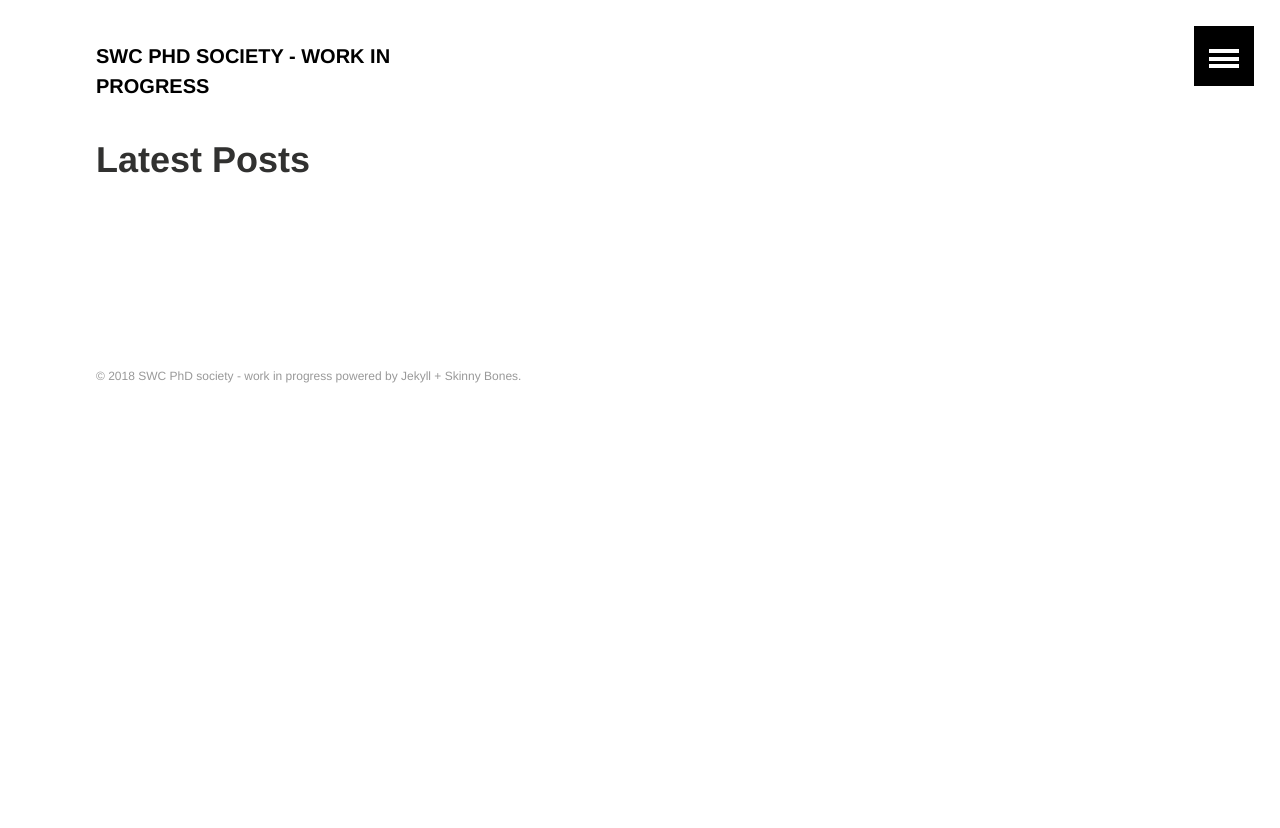
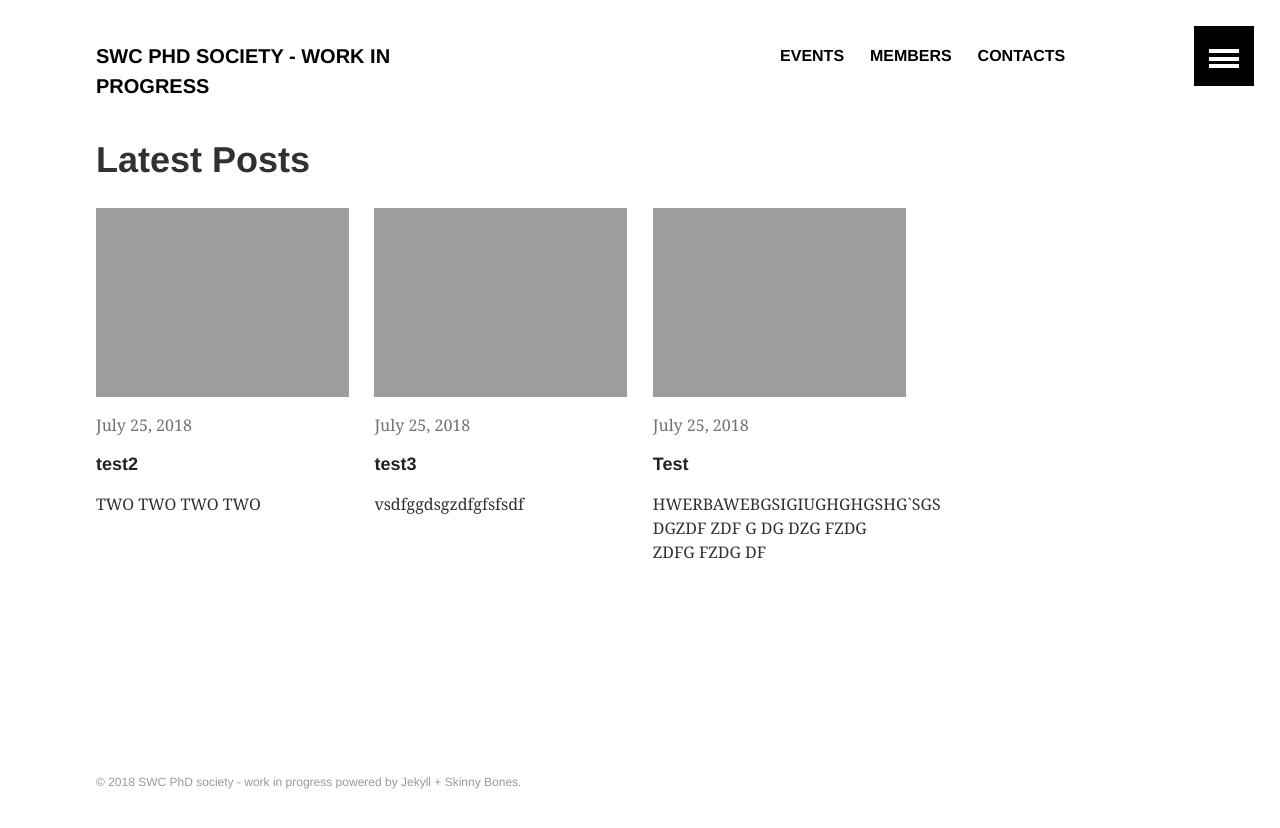
Before and after one commit to swcphd/SWC_PhD_Website, a Jekyll site: the page built from index.md, in a window 1280 px wide. Shown: the top 828 px of the page. Built offline with Jekyll 4.4.1, drawn with Linux system fonts in a browser that asks for light colours.

```diff
--- a/Gemfile
+++ b/Gemfile
@@ -5,3 +5,5 @@ gem "jekyll"
 gem "jekyll-sitemap"
 gem "jekyll-gist"
 gem "jekyll-feed"
+
+gem 'jekyll-compose', group: [:jekyll_plugins]
--- a/_config.yml
+++ b/_config.yml
@@ -5,7 +5,7 @@ description: "This site will host the SWC-CNU PhD society website, but it is cur
 logo: # 120x120 px default image used for Twitter summary card
 teaser: # 400x250 px default teaser image used in image archive grid
 locale: en
-url:
+url: http://localhost:4000
 feed:
   path: atom.xml
 
--- /dev/null
+++ b/_posts/events/2018-07-25-test.md
@@ -0,0 +1,25 @@
+---
+layout: post
+title: Test
+date: 2018-07-25 18:16 +0100
+categories: events
+
+
+---
+
+HWERBAWEBGSIGIUG`HGHGSH`G`SGS
+DGZDF
+ZDF
+G
+DG
+DZG
+FZDG
+ZDFG
+FZDG
+DF
+
+
+D
+GZD
+GD
+ZF
--- /dev/null
+++ b/_posts/events/2018-07-25-test2.md
@@ -0,0 +1,8 @@
+---
+layout: post
+title: test2
+date: 2018-07-25 18:47 +0100
+---
+
+
+TWO TWO TWO TWO
```
Also changed, not shown: _data/navigation.yml (+15 -0 lines), _layouts/category.html (added, +25 -0 lines), _posts/2018-07-25-test3.md (added, +6 -0 lines), category/events.html (added, +9 -0 lines), events.md (added, +12 -0 lines), Gemfile.lock.
